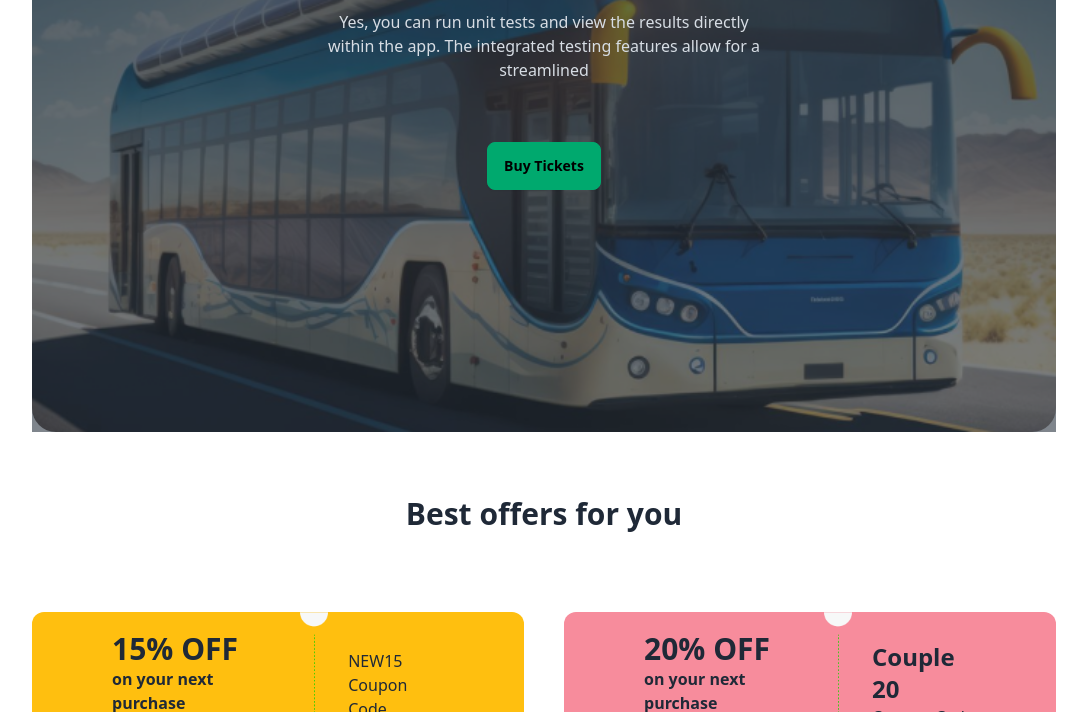
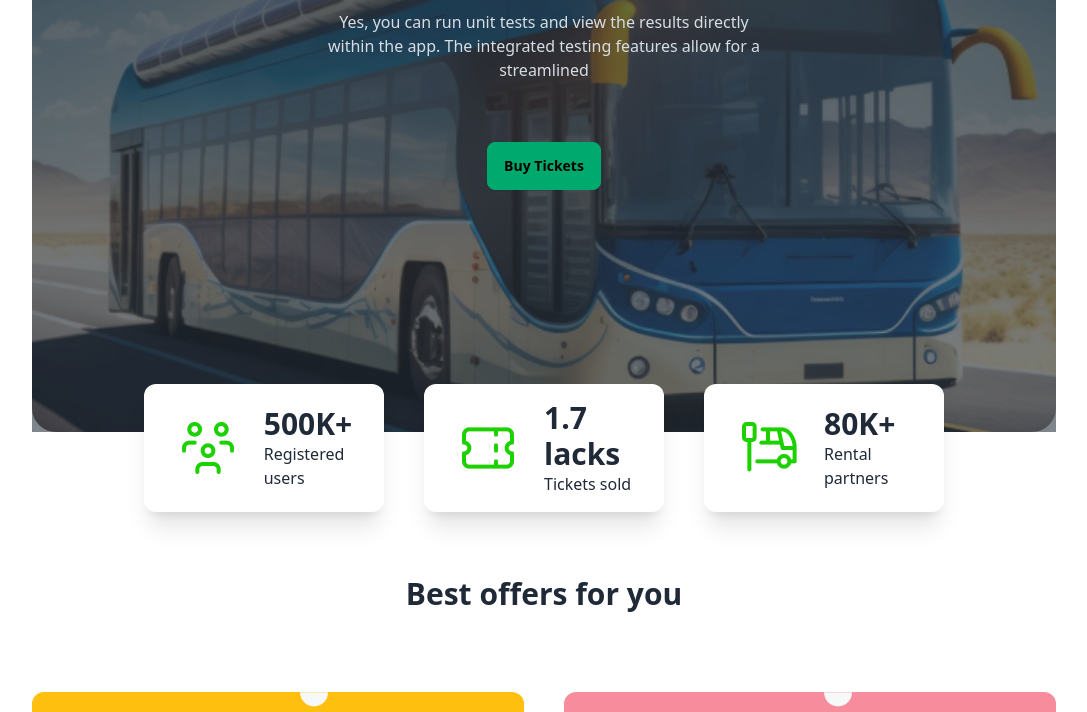
Before and after one commit to Naeem2580/B9A5-smart-ticketing, a plain HTML site: page index.html in a window 1280 px wide. Shown: the part 516-1228 px from the top of the page, without its empty margins (96-1183 px from the left). Drawn offline with nearby package versions, Linux system fonts and the light colour scheme.

```diff
--- a/index.html
+++ b/index.html
@@ -49,6 +49,30 @@
                 </div>
               </div>
         </div>
+
+        </div>
+        <div class="grid grid-cols-1 lg:grid-cols-3 lg:mx-60 mx-12 justify-center gap-10 lg:-mt-12 mt-20">
+            <div class="flex justify-center items-center gap-6 bg-white shadow-xl px-8 py-4 rounded-xl  ">
+                <img src="images/people.png" alt="">
+                <div class="">
+                    <h1 class="text-3xl font-extrabold">500K+</h1>
+                    <p>Registered users</p>
+                </div>
+            </div>
+            <div class="flex justify-center items-center gap-6 bg-white shadow-xl px-8 py-4 rounded-xl">
+                <img src="images/ticket-cupon.png" alt="">
+                <div>
+                    <h1 class="text-3xl font-extrabold">1.7 lacks</h1>
+                    <p>Tickets sold</p>
+                </div>
+            </div>
+            <div class="flex justify-center items-center gap-6 bg-white shadow-xl px-8 py-4 rounded-xl">
+                <img src="images/stoppage.png" alt="">
+                <div>
+                    <h1 class="text-3xl font-extrabold">80K+</h1>
+                     <p>Rental partners</p>
+                </div>
+            </div>
 
         </div>
     </header>
```
Also changed, not shown: images/428833751_1875560406211895_5420628402721302247_n.jpg (added).
